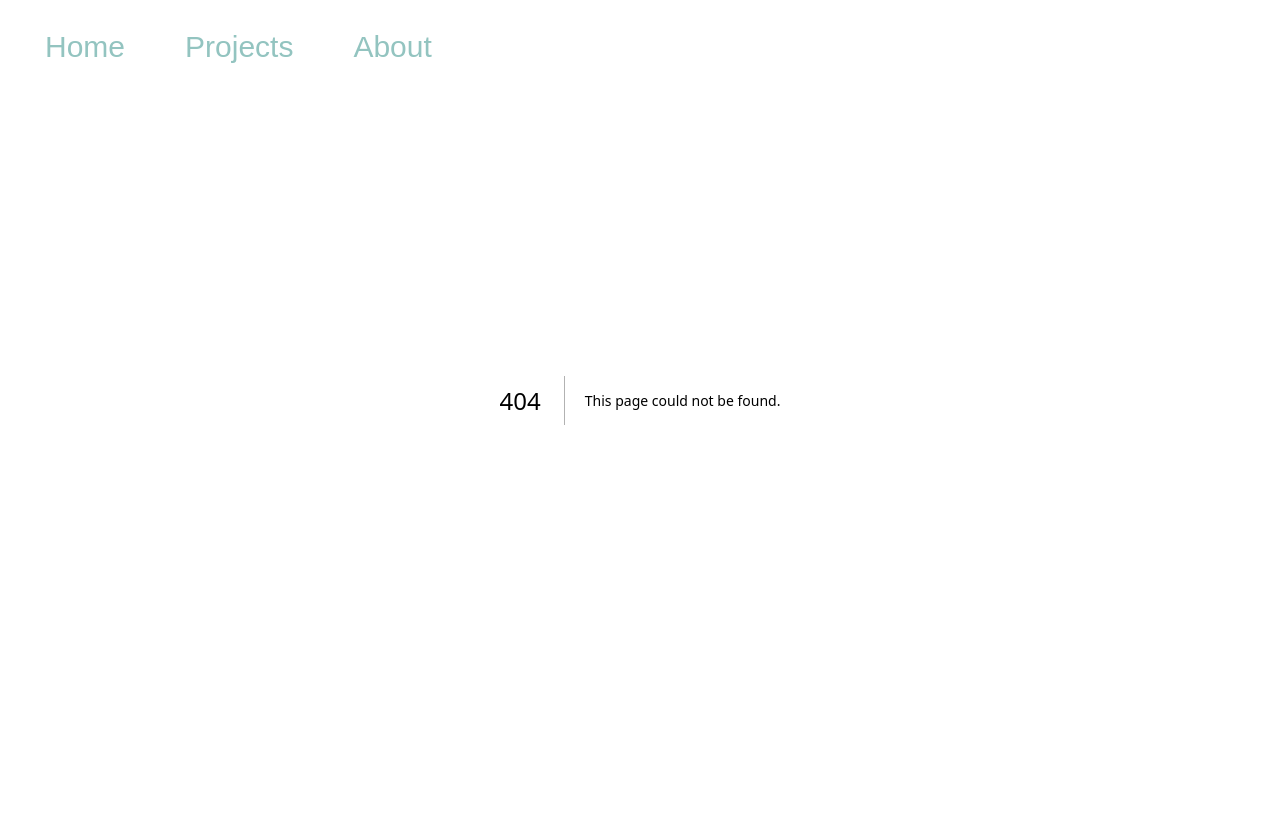
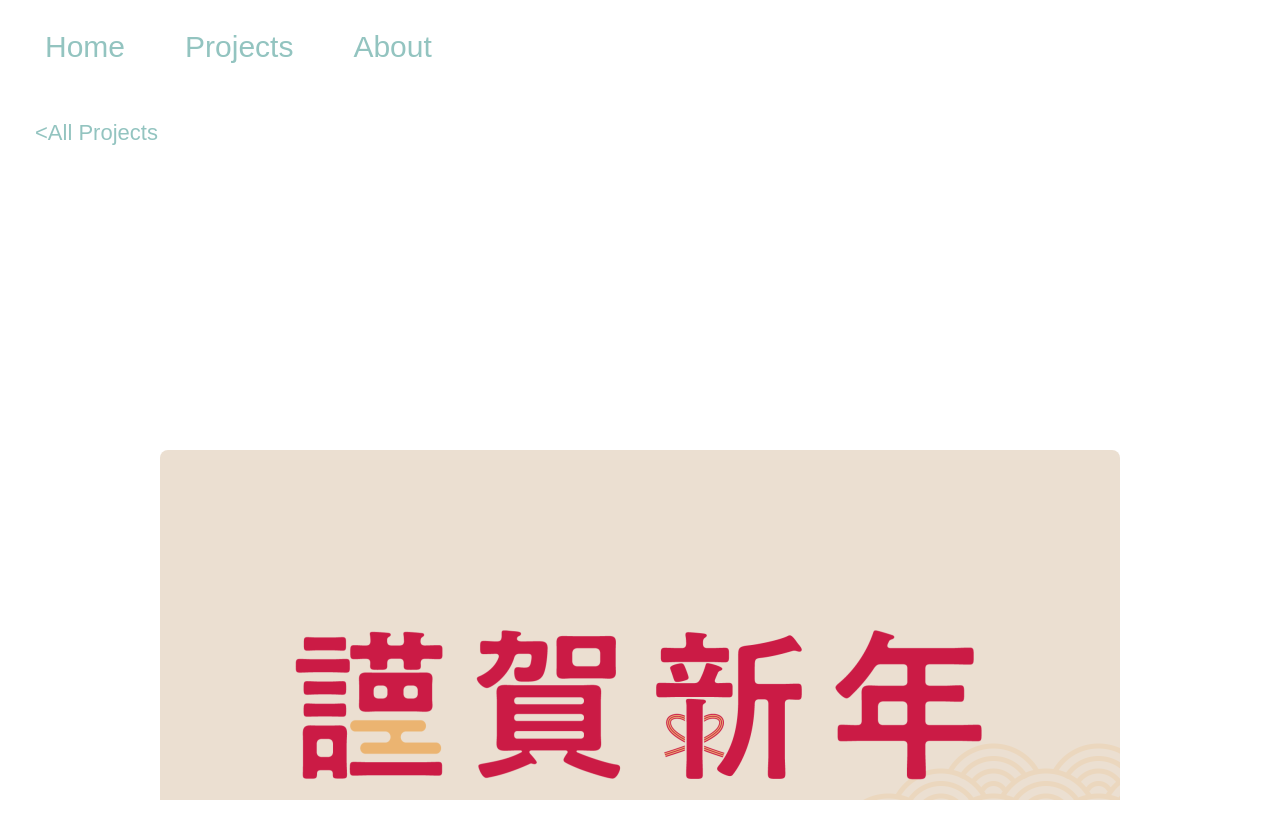
Before and after one commit to 3itsu8/3itsu8.github.io, a Next.js app: page /projects/NewYear2025 in a window 1280 px wide. Before the commit this address had no page. Built offline with nearby package versions, Linux system fonts and the light colour scheme; a web font is replaced by a local one.

Commit message:
謹賀新年2025の追加とちょっとしたレイアウトの修正

```diff
--- /dev/null
+++ b/src/app/projects/NewYear2025/page.jsx
@@ -0,0 +1,18 @@
+'use client';
+import ProjectPage from '../../../components/Projects/ProjectPage';
+const Page = () => {
+  return (
+    <ProjectPage
+      title={'Happy New Year 2025!'}
+      credits={['映像 / みつば']}
+      about={[
+        'ソフトウェア / After Effects, illustrator',
+        '2025年のあいさつ映像になります.',
+      ]}
+      imagePath={'2025_NewYear2025.png'}
+      link={'https://x.com/3itsu8/status/1874108399782420623'}
+      linkMedia={'X(Twitter)'}
+    />
+  );
+};
+export default Page;
--- a/src/styles/projectPage.module.css
+++ b/src/styles/projectPage.module.css
@@ -72,7 +72,7 @@
 .content_info h2 {
   font-size: clamp(30px, 5vw, 40px);
   text-align: left;
-  margin-top: 100px;
+  margin-top: 5px;
   margin-bottom: 20px;
 }
 
```
Also changed, not shown: src/app/projects/page.jsx (+16 -0 lines), public/images/project/2025_NewYear2025.png (added).
